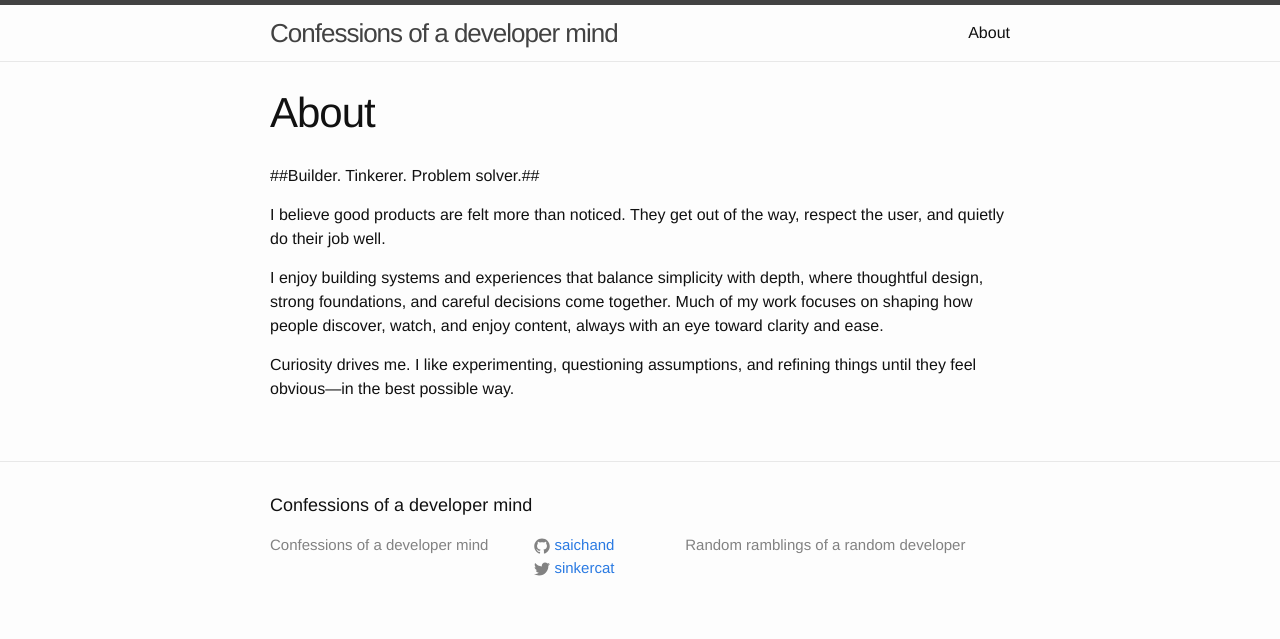
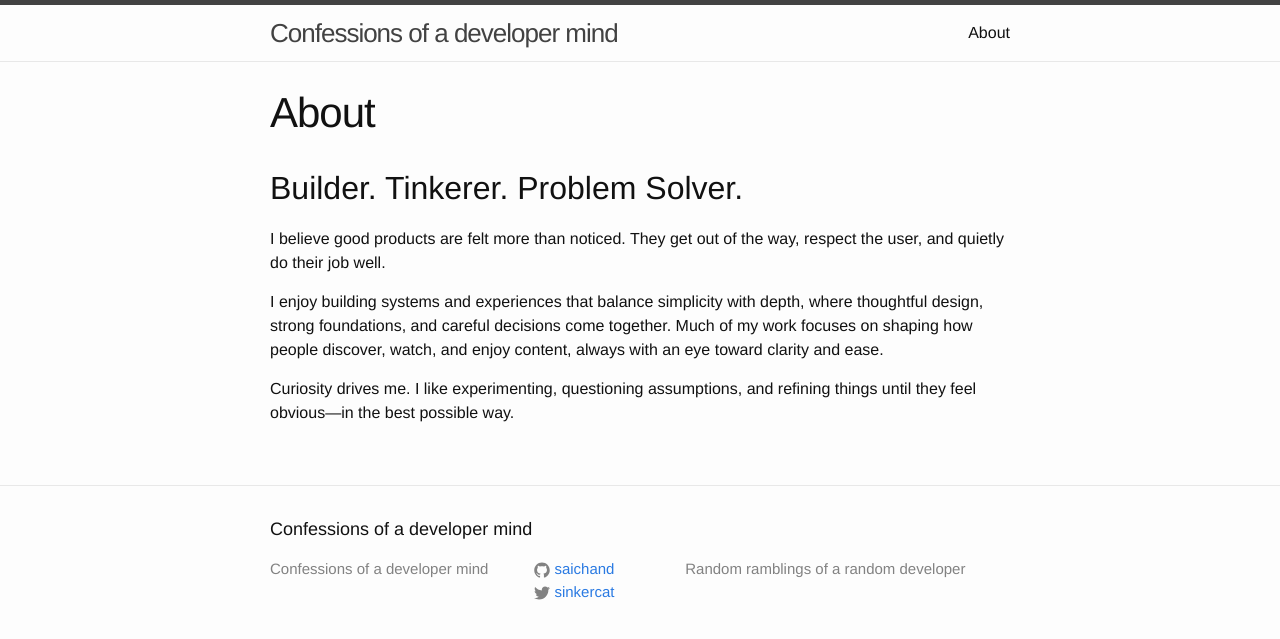
Before and after one commit to saichand/saichand.github.io, a Jekyll site: the page built from about.md, in a window 1280 px wide. Shown: the top 639 px of the page. Built offline with Jekyll 4.4.1, drawn with Linux system fonts in a browser that asks for light colours.

```diff
--- a/about.md
+++ b/about.md
@@ -4,7 +4,7 @@ title: About
 permalink: /about/
 ---
 
-##Builder. Tinkerer. Problem solver.##
+## Builder. Tinkerer. Problem Solver.
 
 I believe good products are felt more than noticed. They get out of the way, respect the user, and quietly do their job well.
 
```
